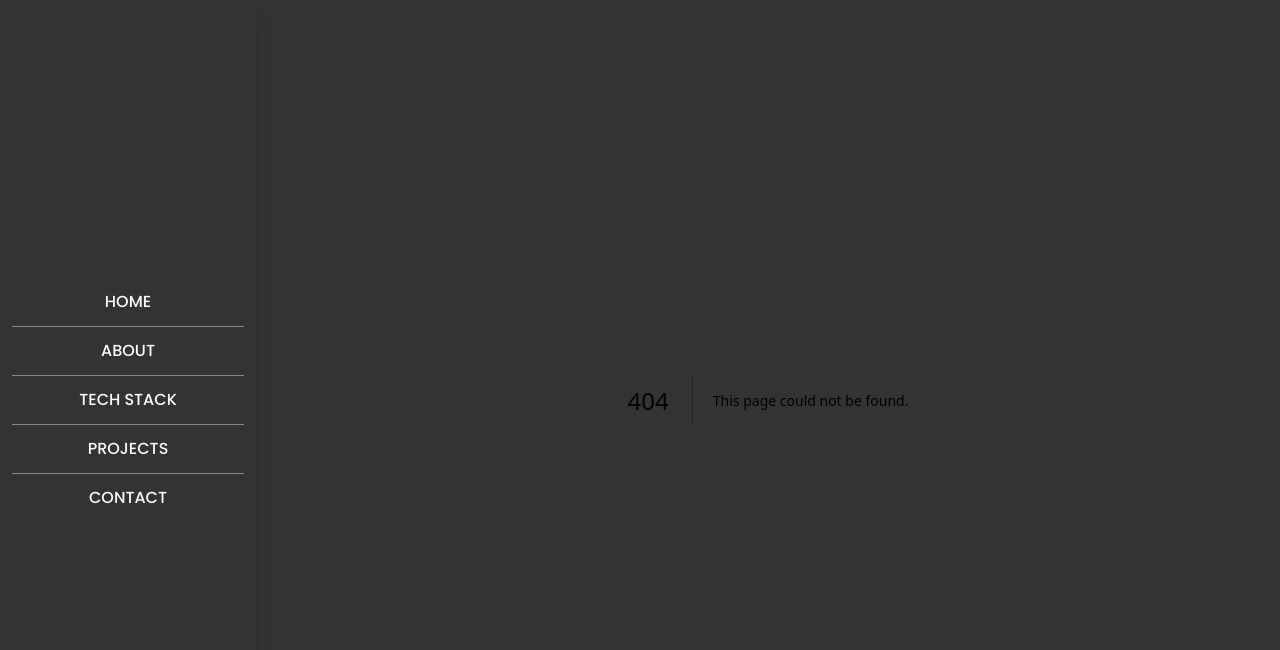
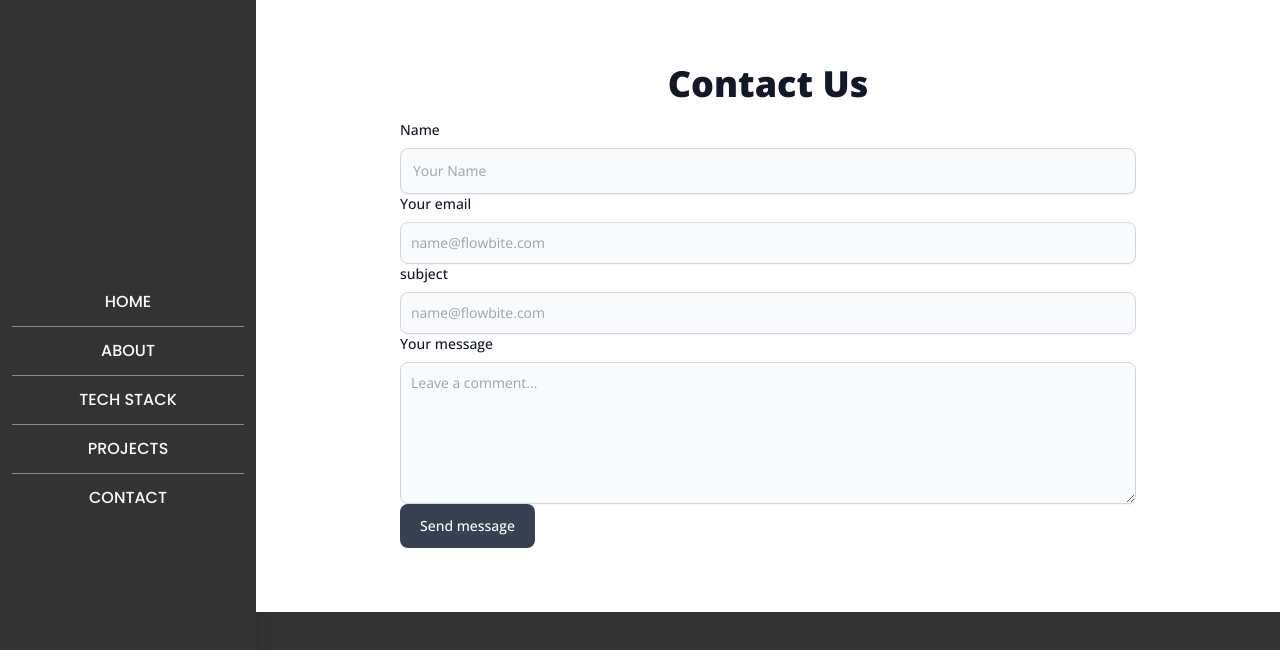
Before and after one commit to vitorschelb/portfolio, a Next.js app: page /contact in a window 1280 px wide. Before the commit this address had no page. Shown: the top 650 px of the page. Built offline with nearby package versions, Linux system fonts and the light colour scheme.

Commit message:
fea: creates contact form

```diff
--- /dev/null
+++ b/app/api/contact/route.ts
@@ -0,0 +1,8 @@
+//export async function GET(request) {
+//  return new Response("Hello!");
+//}
+
+export default function handler(req, res) {
+  console.log(req.body);
+  res.status(200).json({ name: "john doe" });
+}
--- a/app/components/ContactForm.tsx
+++ b/app/components/ContactForm.tsx
@@ -0,0 +1,116 @@
+"use client";
+import { ChangeEvent, useState } from "react";
+import { sendContactForm } from "../lib/api";
+
+const initValues = { name: "", email: "", subject: "", message: "" };
+const initState = { values: initValues };
+
+type InputChangeEvent = ChangeEvent<HTMLInputElement | HTMLTextAreaElement>;
+
+export default function ContactForm() {
+  const [state, setState] = useState(initState);
+  const { values } = state;
+  const handleChange = ({ target }: InputChangeEvent) =>
+    setState((prev) => ({
+      ...prev,
+      values: {
+        ...prev.values,
+        [target.name]: target.value,
+      },
+    }));
+
+  const onSubmit = async () => {
+    setState((prev) => ({
+      ...prev,
+    }));
+    await sendContactForm(values)
+  };
+
+  return (
+    <section className="bg-white dark:bg-gray-900">
+      <div className="py-8 lg:py-16 px-4 mx-auto max-w-screen-md">
+        <h2 className="mb-4 text-4xl tracking-tight font-extrabold text-center text-gray-900 dark:text-white">
+          Contact Us
+        </h2>
+        <form className="">
+          <div>
+            <div>
+              <label
+                htmlFor="name"
+                id="name"
+                className="block mb-2 text-sm font-medium text-gray-900 dark:text-gray-300"
+              >
+                Name
+              </label>
+              <input
+                type="text"
+                id="name"
+                className="block p-3 w-full text-sm text-gray-900 bg-gray-50 rounded-lg border border-gray-300 shadow-sm focus:ring-primary-500 focus:border-primary-500 dark:bg-gray-700 dark:border-gray-600 dark:placeholder-gray-400 dark:text-white dark:focus:ring-primary-500 dark:focus:border-primary-500 dark:shadow-sm-light"
+                placeholder="Your Name"
+                required
+                defaultValue={values.name}
+                onChange={handleChange}
+              />
+            </div>
+            <div className="sm:col-span-2">
+              <label
+                htmlFor="email"
+                className="block mb-2 text-sm font-medium text-gray-900 dark:text-gray-300"
+              >
+                Your email
+              </label>
+              <input
+                type="email"
+                id="email"
+                className="shadow-sm bg-gray-50 border border-gray-300 text-gray-900 text-sm rounded-lg focus:ring-primary-500 focus:border-primary-500 block w-full p-2.5 dark:bg-gray-700 dark:border-gray-600 dark:placeholder-gray-400 dark:text-white dark:focus:ring-primary-500 dark:focus:border-primary-500 dark:shadow-sm-light"
+                placeholder="name@flowbite.com"
+                required
+                defaultValue={values.email}
+                onChange={handleChange}
+              />
+            </div>
+            <div className="sm:col-span-2">
+              <label
+                htmlFor="subject"
+                className="block mb-2 text-sm font-medium text-gray-900 dark:text-gray-300"
+              >
+                subject
+              </label>
+              <input
+                type="text"
+                id="subject"
+                className="shadow-sm bg-gray-50 border border-gray-300 text-gray-900 text-sm rounded-lg focus:ring-primary-500 focus:border-primary-500 block w-full p-2.5 dark:bg-gray-700 dark:border-gray-600 dark:placeholder-gray-400 dark:text-white dark:focus:ring-primary-500 dark:focus:border-primary-500 dark:shadow-sm-light"
+                placeholder="name@flowbite.com"
+                required
+                defaultValue={values.subject}
+                onChange={handleChange}
+              />
+            </div>
+            <label
+              htmlFor="message"
+              className="block mb-2 text-sm font-medium text-gray-900 dark:text-gray-400"
+            >
+              Your message
+            </label>
+            <textarea
+              id="message"
+              rows={6}
+              className="block p-2.5 w-full text-sm text-gray-900 bg-gray-50 rounded-lg shadow-sm border border-gray-300 focus:ring-primary-500 focus:border-primary-500 dark:bg-gray-700 dark:border-gray-600 dark:placeholder-gray-400 dark:text-white dark:focus:ring-primary-500 dark:focus:border-primary-500"
+              placeholder="Leave a comment..."
+              defaultValue={values.message}
+              onChange={handleChange}
+            ></textarea>
+          </div>
+          <button
+            //Fazer o Disabled e o isLoading
+            type="submit"
+            className="py-3 disabled:bg-red-500 px-5 text-sm font-medium text-center text-white rounded-lg bg-gray-700 sm:w-fit hover:bg-black focus:ring-4 focus:outline-none focus:ring-primary-300 dark:bg-slate-600 dark:hover:bg-primary-700 dark:focus:ring-primary-800"
+            onClick={onSubmit}
+          >
+            Send message
+          </button>
+        </form>
+      </div>
+    </section>
+  );
+}
--- a/app/components/Sidebar.tsx
+++ b/app/components/Sidebar.tsx
@@ -34,7 +34,7 @@ export default function Sidebar() {
           </li>
 
           <li className="p-3 w-full hover:text-gray-three hover:bg-white ease-in-out duration-500">
-            <Link className="px-5 py-4" href="/techstack">
+            <Link className="px-5 py-4" href="/contact">
               CONTACT
             </Link>
           </li>
--- /dev/null
+++ b/app/contact/page.tsx
@@ -0,0 +1,9 @@
+import ContactForm from "../components/ContactForm";
+
+export default function PageProjects() {
+  return (
+    <main>
+      <ContactForm />
+    </main>
+  );
+}
--- a/app/layout.tsx
+++ b/app/layout.tsx
@@ -1,3 +1,4 @@
+
 import "./globals.css";
 import { Open_Sans } from "next/font/google";
 import Sidebar from "./components/Sidebar";
--- /dev/null
+++ b/app/lib/api.ts
@@ -0,0 +1,9 @@
+export const sendContactForm = async (data) =>
+  fetch("/api/contact", {
+    method: "POST",
+    body: JSON.stringify(data),
+    headers: {
+      "Content-Type": "application/json",
+      Accept: "application/json",
+    },
+  });
--- a/package.json
+++ b/package.json
@@ -9,6 +9,9 @@
     "lint": "next lint"
   },
   "dependencies": {
+    "@chakra-ui/react": "^2.7.1",
+    "@emotion/react": "^11.11.1",
+    "@emotion/styled": "^11.11.0",
     "@headlessui/react": "^1.7.14",
     "@heroicons/react": "^2.0.18",
     "@types/node": "20.2.5",
```
Also changed, not shown: 1 other file (tests, documents, lock files or other folders).
